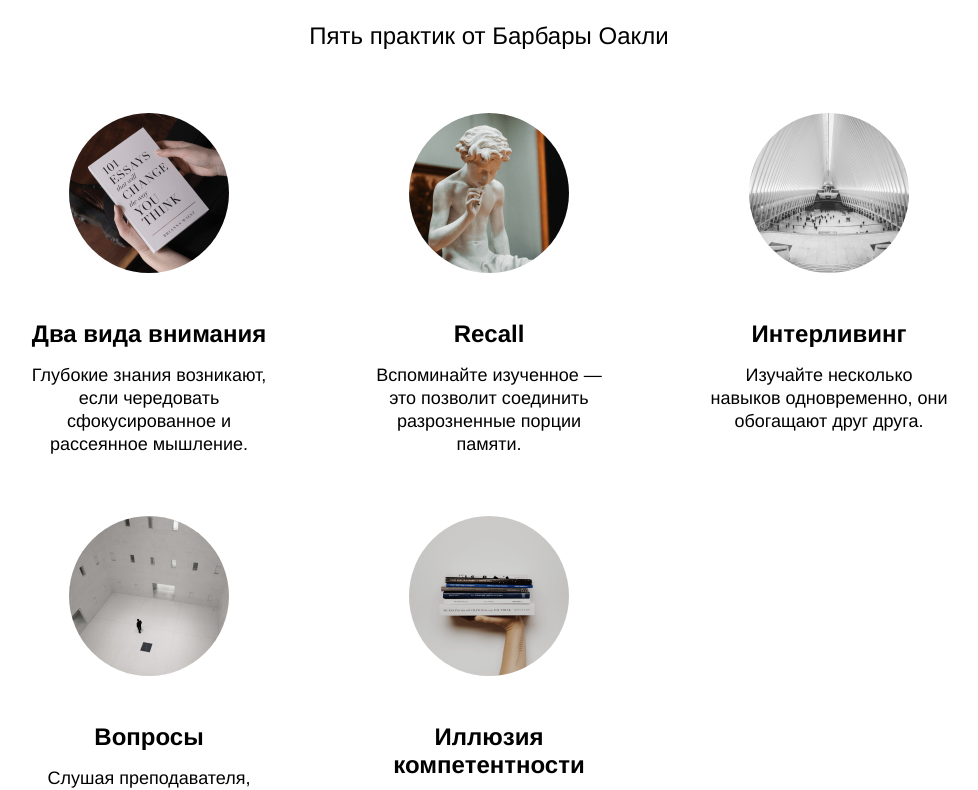
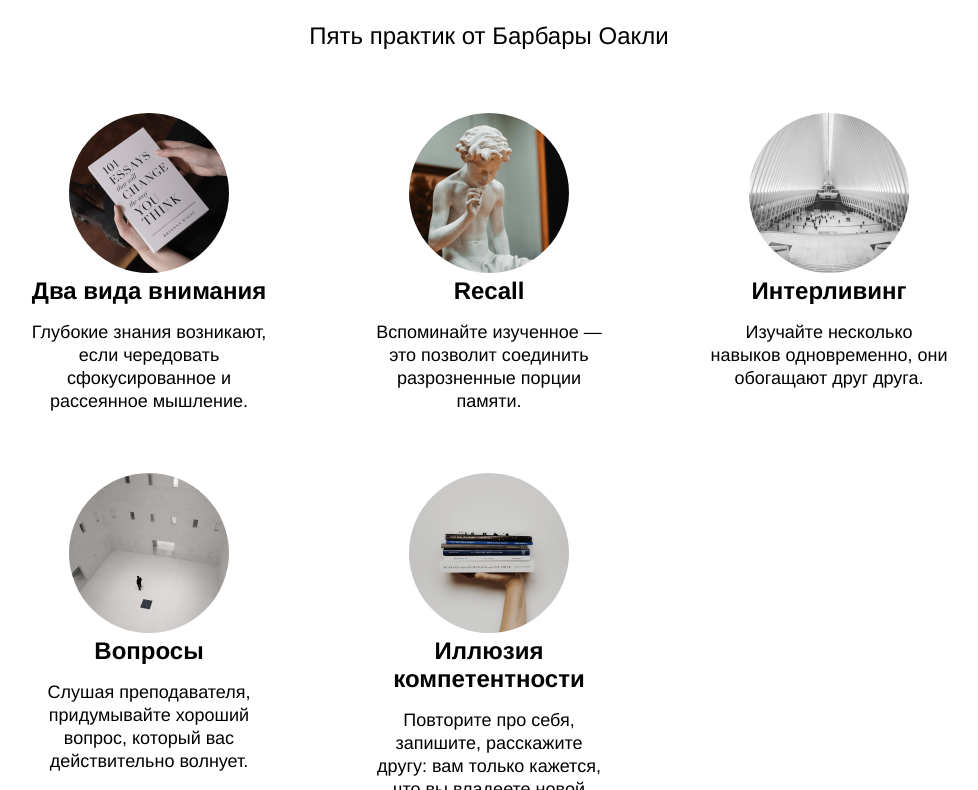
Before and after one commit to kirpinev/How-to-learn, a Next.js app: page / in a window 1280 px wide. Shown: the part 1470-2260 px from the top of the page, without its empty margins (151-1129 px from the left). Built offline with nearby package versions, Linux system fonts and the light colour scheme.

Commit message:
Оптимизировал картинки

```diff
--- a/components/Khan/index.tsx
+++ b/components/Khan/index.tsx
@@ -26,7 +26,12 @@ export const Khan: FC = (): JSX.Element => (
         {TRANSLATION.QUOTE_AUTHOR_SUBLINE}
       </QuoteAuthorSubline>
       <BookContainer>
-        <BookPic src={TRANSLATION.IMAGE.SRC} alt={TRANSLATION.IMAGE.ALT} />
+        <BookPic
+          src={TRANSLATION.IMAGE.SRC}
+          alt={TRANSLATION.IMAGE.ALT}
+          width={700}
+          height={1001}
+        />
         <BuyLink href="#">{TRANSLATION.LINK}</BuyLink>
       </BookContainer>
     </KhanWrapper>
--- a/components/Technics/index.tsx
+++ b/components/Technics/index.tsx
@@ -22,7 +22,7 @@ export const Technics: FC = (): JSX.Element => (
       <Cards>
         {TRANSLATION.CARDS.map(({ src, alt, title, description }) => (
           <CardsItem key={alt}>
-            <CardsImage src={src} alt={alt} />
+            <CardsImage src={src} alt={alt} width={160} height={160} />
             <CardsTitle>{title}</CardsTitle>
             <CardsDescription>{description}</CardsDescription>
           </CardsItem>
--- a/uikit/Cards/CardsImage/index.ts
+++ b/uikit/Cards/CardsImage/index.ts
@@ -1,8 +1,7 @@
+import Image from 'next/image'
 import styled from 'styled-components'
 
-export const CardsImage = styled.img`
+export const CardsImage = styled(Image)`
   border-radius: 50%;
   margin-bottom: 43px;
-  width: 160px;
-  height: 160px;
 `
--- a/uikit/Khan/BookPic/index.ts
+++ b/uikit/Khan/BookPic/index.ts
@@ -1,6 +1,7 @@
+import Image from 'next/image'
 import styled from 'styled-components'
 
-export const BookPic = styled.img`
+export const BookPic = styled(Image)`
   object-fit: cover;
   object-position: left top;
 `
```
